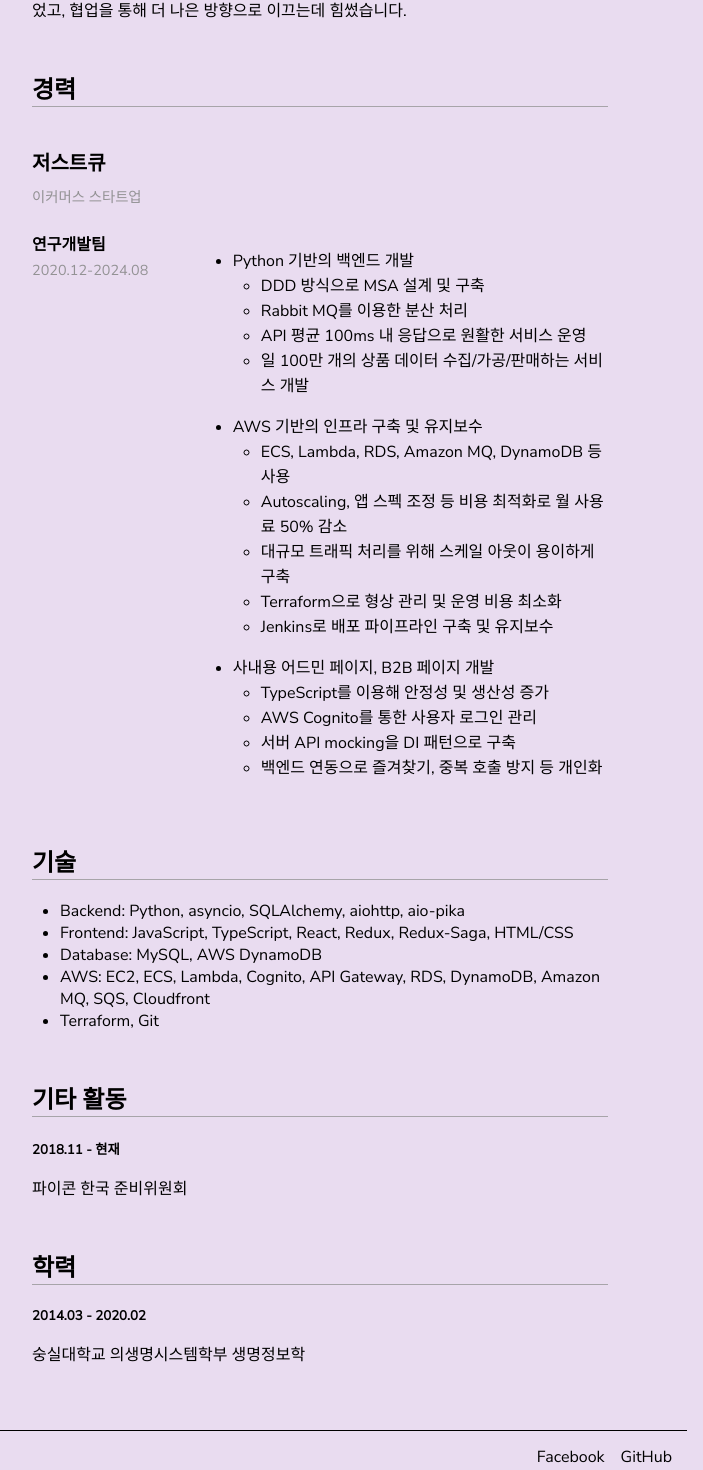
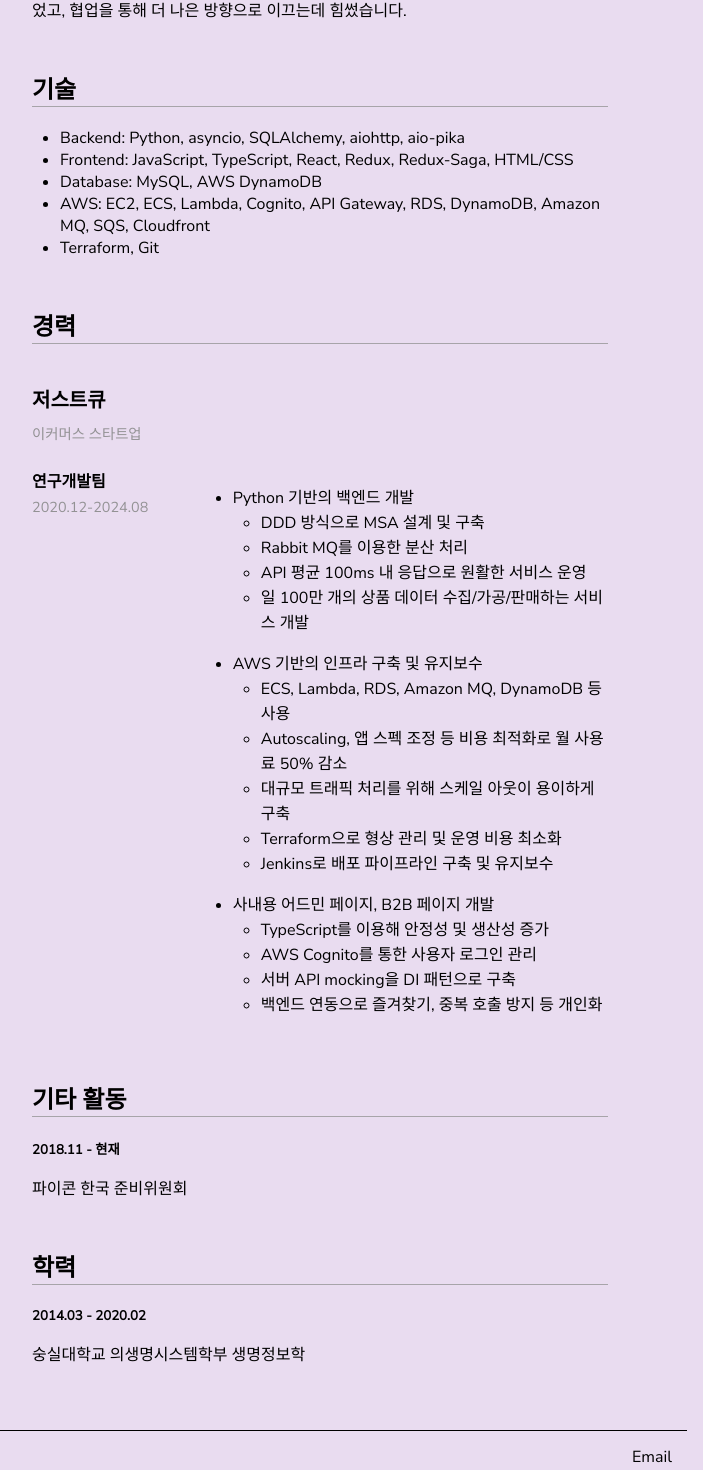
Before and after one commit to emscb/emscb_blog, a React (Create React App) app: page / in a window 1280 px wide. Shown: the part 419-1889 px from the top of the page, without its empty margins (320-1023 px from the left). Built offline with nearby package versions, Linux system fonts and the light colour scheme.

Commit message:
Edit footer

```diff
--- a/public/index.html
+++ b/public/index.html
@@ -53,7 +53,10 @@
 						window.history.replaceState(
 							null,
 							null,
-							l.pathname.slice(0, -1) + (q.p || "") + (q.q ? "?" + q.q : "") + l.hash
+							l.pathname.slice(0, -1) +
+								(q.p || "") +
+								(q.q ? "?" + q.q : "") +
+								l.hash
 						);
 					}
 				}
@@ -62,17 +65,6 @@
 		<!-- End Single Page Apps for GitHub Pages -->
 	</head>
 	<body>
-		<noscript>You need to enable JavaScript to run this app.</noscript>
 		<div id="root"></div>
-		<!--
-      This HTML file is a template.
-      If you open it directly in the browser, you will see an empty page.
-
-      You can add webfonts, meta tags, or analytics to this file.
-      The build step will place the bundled scripts into the <body> tag.
-
-      To begin the development, run `npm start` or `yarn start`.
-      To create a production bundle, use `npm run build` or `yarn build`.
-    -->
 	</body>
 </html>
--- a/src/components/Footer.tsx
+++ b/src/components/Footer.tsx
@@ -26,12 +26,7 @@
 const Footer = () => {
 	return (
 		<FooterBlock>
-			<SNSLink href="https://www.facebook.com/khmzxc/" target="_blank">
-				Facebook
-			</SNSLink>
-			<SNSLink href="https://github.com/emscb" target="_blank">
-				GitHub
-			</SNSLink>
+			<SNSLink href="mailto:khmzxc6622@gmail.com">Email</SNSLink>
 		</FooterBlock>
 	);
 };
--- a/src/pages/About.tsx
+++ b/src/pages/About.tsx
@@ -19,6 +19,20 @@
 				혼자가 아니라 같이 일하는 것을 좋아합니다. 다양한 직무의 사람들과의
 				소통에 적극적이었고, 협업을 통해 더 나은 방향으로 이끄는데 힘썼습니다.
 			</p>
+
+			<h2>기술</h2>
+			<ul>
+				<li>Backend: Python, asyncio, SQLAlchemy, aiohttp, aio-pika</li>
+				<li>
+					Frontend: JavaScript, TypeScript, React, Redux, Redux-Saga, HTML/CSS
+				</li>
+				<li>Database: MySQL, AWS DynamoDB</li>
+				<li>
+					AWS: EC2, ECS, Lambda, Cognito, API Gateway, RDS, DynamoDB, Amazon MQ,
+					SQS, Cloudfront
+				</li>
+				<li>Terraform, Git</li>
+			</ul>
 
 			<h2>경력</h2>
 			<ExprCompany>저스트큐</ExprCompany>
@@ -62,20 +76,6 @@
 				</section>
 			</Experience>
 
-			<h2>기술</h2>
-			<ul>
-				<li>Backend: Python, asyncio, SQLAlchemy, aiohttp, aio-pika</li>
-				<li>
-					Frontend: JavaScript, TypeScript, React, Redux, Redux-Saga, HTML/CSS
-				</li>
-				<li>Database: MySQL, AWS DynamoDB</li>
-				<li>
-					AWS: EC2, ECS, Lambda, Cognito, API Gateway, RDS, DynamoDB, Amazon MQ,
-					SQS, Cloudfront
-				</li>
-				<li>Terraform, Git</li>
-			</ul>
-
 			<h2>기타 활동</h2>
 			<h5>2018.11 - 현재</h5>
 			<p>파이콘 한국 준비위원회</p>
```
